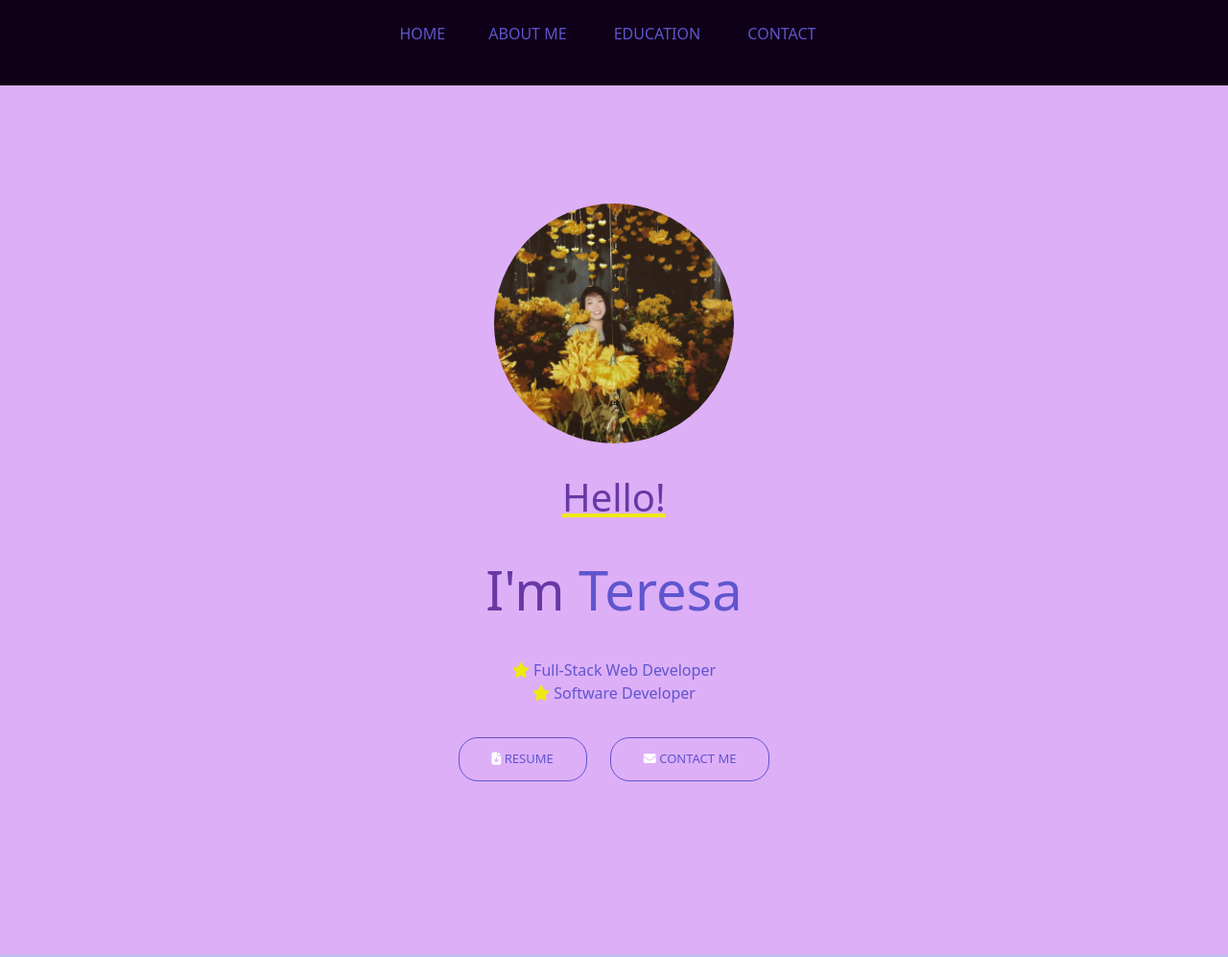
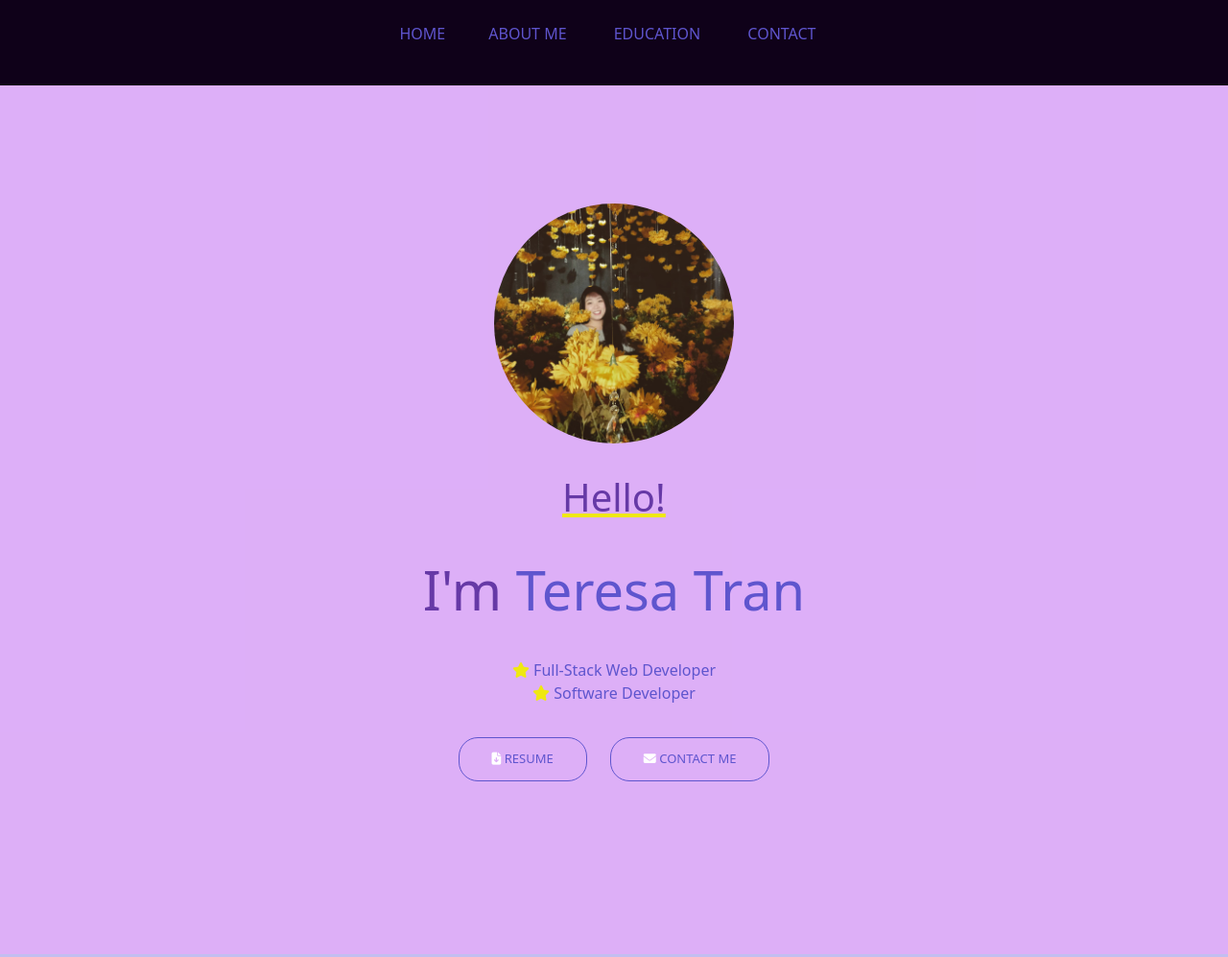
Before and after one commit to Tran-Teresa/Tran-Teresa.github.io, a website: page index.html in a window 1280 px wide. Shown: the top 997 px of the page at 96% size. Drawn offline with nearby package versions, Linux system fonts and the light colour scheme.

Commit message:
update commit

```diff
--- a/index.html
+++ b/index.html
@@ -50,7 +50,7 @@
                     </div>
                     <div class="home-text">
                         <h3 class="greeting animate__animated animate__tada">Hello!</h3>
-                        <h2>I'm <span class="name-highlight animate__animated animate__flash">Teresa</span></h2>
+                        <h2>I'm <span class="name-highlight animate__animated animate__flash">Teresa Tran</span></h2>
                         <span class="color"><i class="fa-solid fa-star"></i> Full-Stack Web Developer <br><i class="fa-solid fa-star"></i> Software Developer</span><br>
                     </div>
                     <div class="home-btns">
```
Also changed, not shown: 1 other file.
